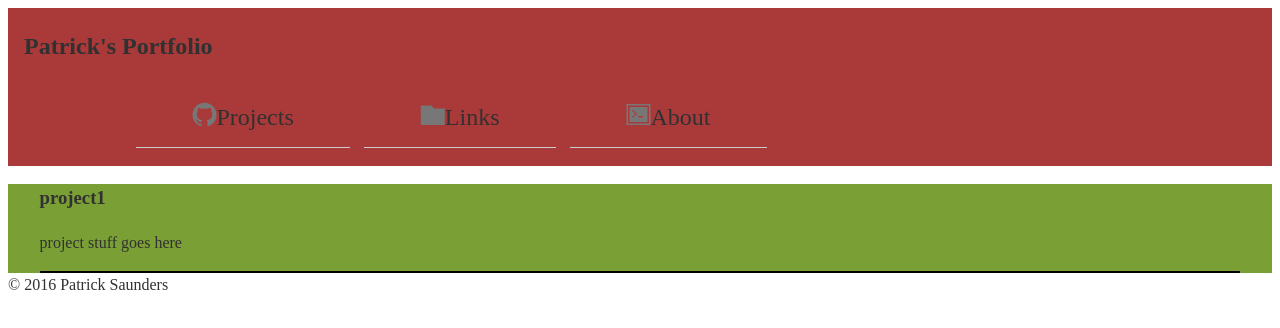
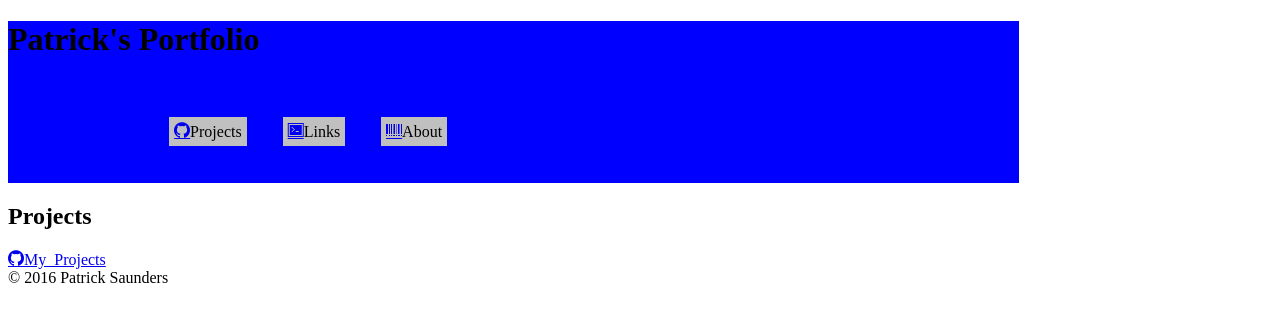
Before and after one commit to pasaunders/portfolio, a plain HTML site: page index.html in a window 1280 px wide. Drawn offline with Linux system fonts and the light colour scheme; files whose address does not match are found by name.

Commit message:
complete refactor I preserved the icon files, but deleted and re-typed the entire page from scratch. I still referenced the previous version for syntax, espeically the @meta syntax, but everything works as intended now.

```diff
--- a/index.html
+++ b/index.html
@@ -2,7 +2,7 @@
 <html lang="en">
   <head>
     <meta charset="UTF-8">
-    <title>Blog</title>
+    <title>Portfolio</title>
     <meta name="viewport" content="width=device-width, initial-scale=1"> <!-- meta tag detecting viewport -->
     <link rel="stylesheet" href="vendor/style.css">
     <link rel="stylesheet" href="styles/base.css">
@@ -12,53 +12,24 @@
     <link rel="icon" type="image/x-icon" href="https://i.imgur.com/7v5ASc8.png">
   </head>
   <body>
-    <header class="site-header">
-      <section class="heading-group-h1">
-        <h1>
-          Patrick's Portfolio
-        </h1>
-      </section>
-        <nav class="main-nav">
-        <div class="icon-menu"></div>  <!--hamburger menu -->
+    <header class="main-heading">
+      <h1>Patrick's Portfolio</h1>
+      <nav class="main-nav">
+        <div class="icon-menu"></div>
         <ul>
-          <!-- menu icons kept as example of proper syntax for later use -->
-          <!-- <li class="tab" data-content="articles"><a href="#" class="icon-home"> Home</a></li>
-          <li class="tab" data-content="about"><a href="#" class="icon-happy"> About</a></li>
-          <li><a href="http://twitter.com/codefellowsSEA" target="_blank" class="icon-twitter3"> Twitter</a></li>
-          <li><a href="http://github.com/" target="_blank" class="icon-github"> GitHub</a></li> -->
-          <li class="tab" data-content="projects"><a href="#" class="icon-github"></a>Projects</li>
-          <li class="tab" data-content="links"><a href="#" class="icon-folder"></a>Links</li>
-          <li class="tab" data-content="about"><a href="#" class="icon-terminal"></a>About</li>
+          <li class="nav-item" data-content="projects"><a href="#" class="icon-github"></a>Projects</li>
+          <li class="nav-item" data-content="links"><a href="#" class="icon-terminal"></a>Links</li>
+          <li class="nav-item" data-content="about"><a href="#" class="icon-barcode"></a>About</li>
         </ul>
       </nav>
     </header>
-    <main>
-      <section id="projects" class="tab-content">
-        <article class="">
-            <header>
-              <h1>project1</h1>
-              <div class="gitLink">
-                <!-- <a href="#" class=""></a>  link in github icon here, create code to link to github later-->
-              </div>
-            </header>
-            <section class="article-body"><p>project stuff goes here</p></section>
-        </article>
-      </section>
-      <!-- sections to hide/show using css should look something like this. -->
-        <!-- <section id="about" class="tab-content">
-        <header>
-          Welcome to my Blog
-        </header>
-        <section>
-          <h1>Some of my intrests:</h1>
-          <ul>
-            <li>Coding</li>
-            <li>Sharing what I've learned</li>
-            <li>Hanging with my family</li>
-          </ul>
-        </section>
-      </section> -->
-    </main>
+    <article class="article-entry" id="projects">
+      <h2>Projects</h2>
+      <a href="https://github.com/pasaunders" class="icon-github">My Projects</a>
+    </article>
+    <article class="article-entry" id="links">
+      <h2>Links will go here. Eventually</h2>
+    </article>
     <footer>
       &copy; 2016 Patrick Saunders
     </footer>
--- a/styles/base.css
+++ b/styles/base.css
@@ -1,42 +1,13 @@
 body {
-  line-height: 1.5;
-  font-size: 100%;
-  color: #313131;
-}
-
-hr {
-  margin: 1em;
-  width: 80%;
+  background-color: white;
 }
 
 img {
   max-width: 100%;
 }
 
-/*TEXT STYLE*/
+/*TEXT STYLING*/
+
 p {
   font-size: 1em;
 }
-
-address {
-  display: inline-block;
-}
-
-article {
-  border-bottom: 2px solid black;
-  margin: 0 2.5%;
-}
-
-/*LINK STYLES*/
-a, a:link, a:active {
-  text-decoration: none;
-  color: #777;
-}
-
-a:hover, a:focus {
-  color: #29506D;
-}
-
-a:visited {
-  color: #AAA;
-}
--- a/styles/layout.css
+++ b/styles/layout.css
@@ -1,45 +1,15 @@
-.pull-left {
-  float: left;
+.main-heading {
+  max-width: 80%;
 }
 
-.pull-right {
-  float: right;
+#projects {
+
 }
 
-.clearfix::after {
-  content: "";
-  display: table;
-  clear: both;
-}
-
-.heading-group-h1 {
-  max-width: 80%;
+#links {
+  display: none; /* hiding links by default */
 }
 
 #about {
   display: none;
 }
-
-#filters select {
-  width: 90%;
-  margin: .2em 5%;
-}
-
-
-/* DONE: Add styles so the filters lay out better on desktop. */
-@media only screen and (min-width: 640px) {
-  .heading-group-h1 {
-    padding: .1em .1em .1em 2em;
-    float: none;
-  }
-
-  #filters select {
-    width: 15em;
-    margin: .2em .2em;
-  }
-
-  #filters li {
-    width: 20em;
-    display: inline;
-  }
-}
--- a/styles/modules.css
+++ b/styles/modules.css
@@ -1,53 +1,37 @@
-.site-header {
-  background: #AA3939;
-  min-width: 7em;
-  min-height: 6em;
-}
-
-.heading-group-h1 {
-  float:left;
-  padding: 0 0 .2em 1em;
-}
-
-.tab-content {
-  background: #7A9F35
+.main-heading {
+  background-color: blue;
 }
 
 .icon-menu {
   position: absolute;
+  top: 10px;
   left: 80%;
-  font-size: 2.5em;
-  margin: 10px 10px;
+
 }
 
 .main-nav {
-  padding: 0.1em;
+  padding: 5px;
 }
 
 .main-nav ul {
   display: none;
-  padding: 0;
-  list-style: none;
-  clear: both;
 }
 
 .main-nav:hover ul {
+  display: inline-block;
+}
+
+.main-nav li {
+  background-color: silver;
+  padding: 5px;
+  margin: 1em;
+  display: block;;
+}
+
+.article-entry {
   display: block;
 }
 
-.main-nav li {
-  margin-right: .4em;
-  font-size: 1.5em;
-  padding: .5em .2em;
-  border-bottom: 1px solid #ccc;
-}
-
-#filters {
-  padding: 0;
-  list-style: none;
-}
-
-/* media responsive styles */
 @media only screen and (min-width: 640px) {
   .icon-menu {
     display: none;
@@ -60,7 +44,6 @@
 
   .main-nav li {
     display: inline-block;
-    padding-left: 5%;
-    padding-right: 5%;
+
   }
 }
```
